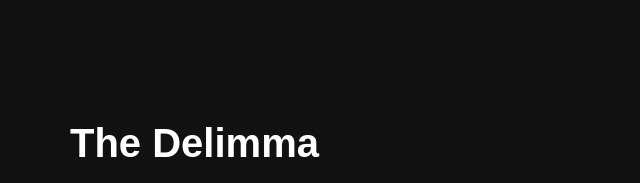
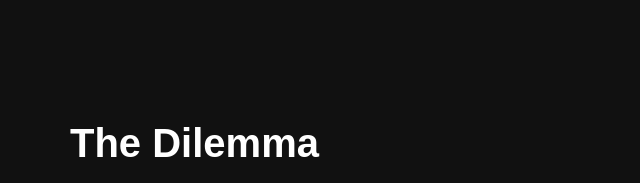
Before and after one commit to iam-agyenim/Comic, a plain HTML site: page index.html in a window 1280 px wide. Shown: the part 920-1103 px from the top of the page, 30-670 px from the left. Drawn offline with Linux system fonts and the light colour scheme.

Commit message:
Update index.html

```diff
--- a/index.html
+++ b/index.html
@@ -25,7 +25,7 @@
     <hr class="separator">
     <div class="about-section" id="about">
         <div class="about-text">
-            <h2>The Delimma</h2>
+            <h2>The Dilemma</h2>
             <p>The Dilemma is a tragic interactive comic that follows the story of a university student who is torn over balancing academics, personal time, and relationships. In this light hearted and humorous comic, users are given the interactive power to determine the fate of the main character through difficult choices between unfortunate situations.</p>
             <a href="displayC.html" class="comics-button">Read Comics</a>
         </div>
```
